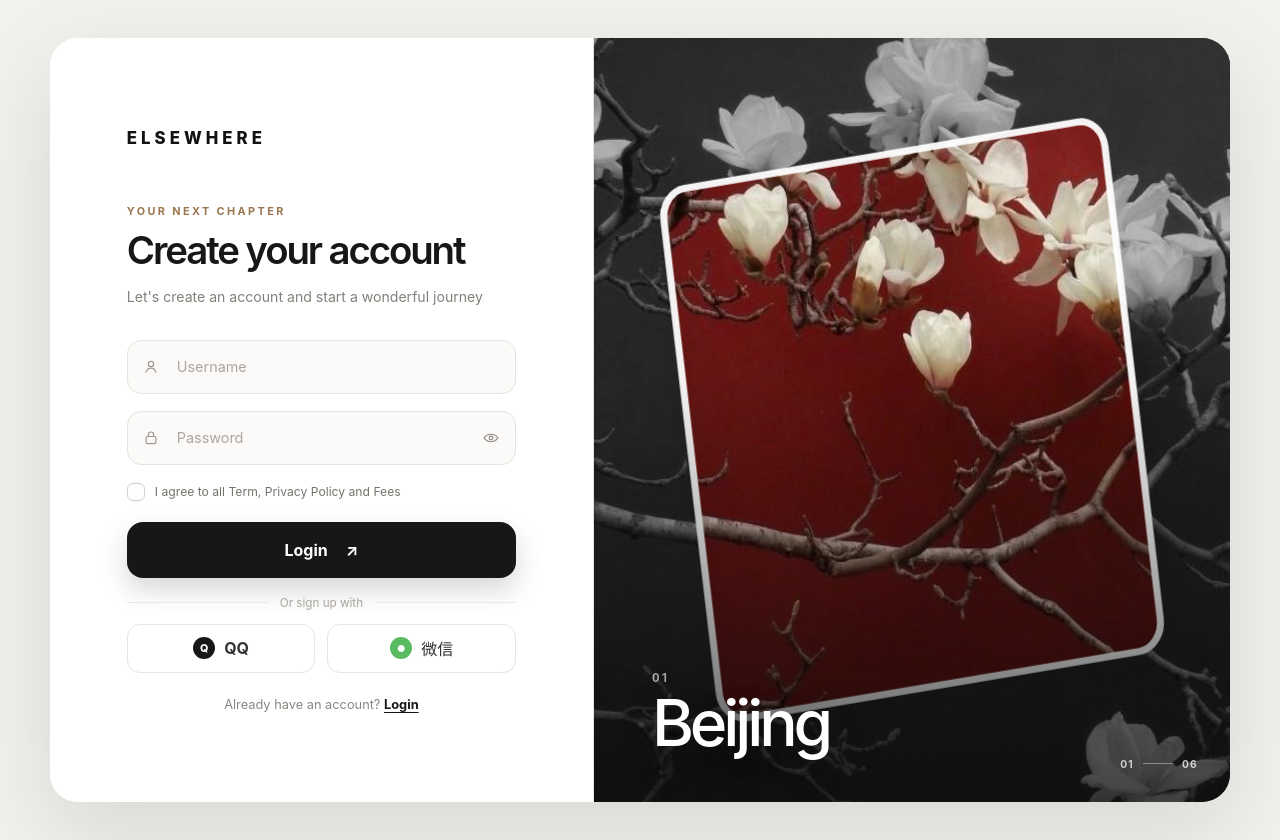
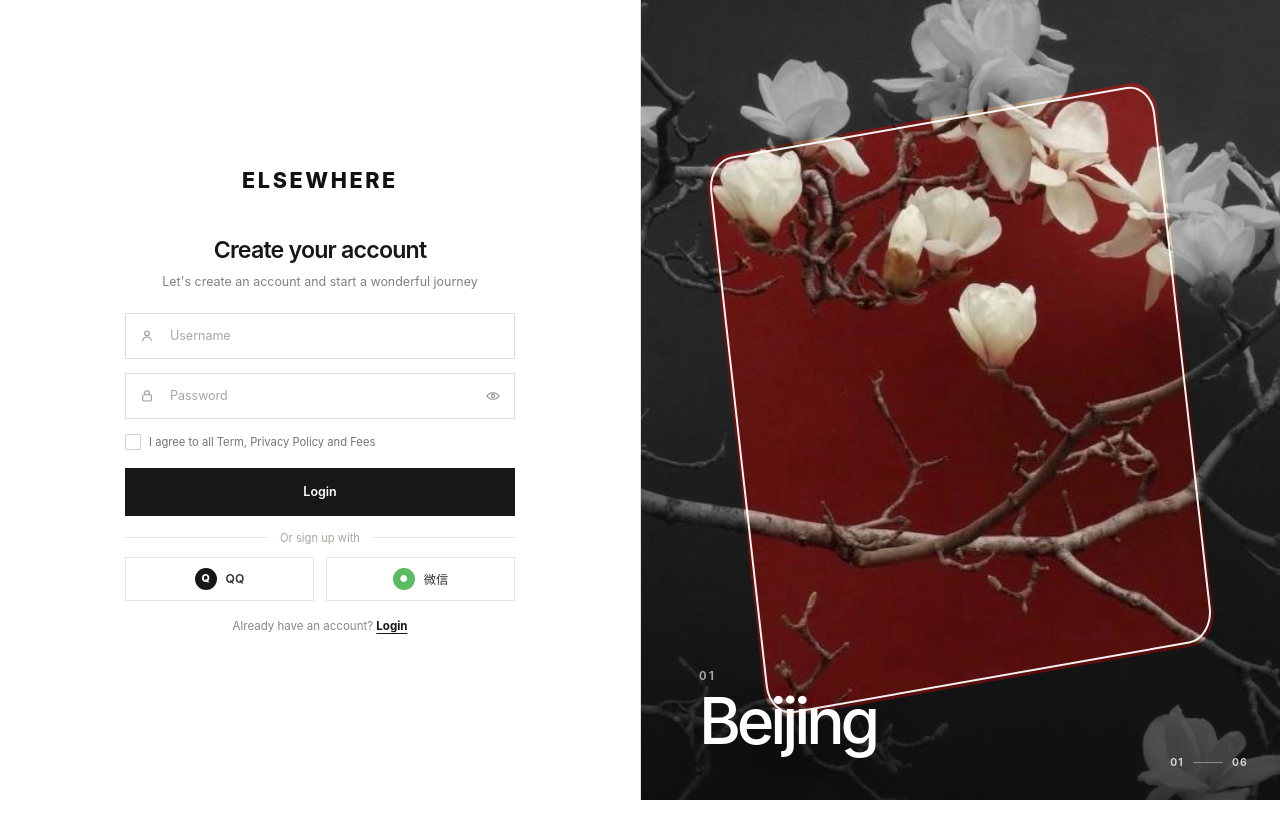
Before and after one commit to zhenyuk303/Elsewhere, a React (Vite) app: page / in a window 1280 px wide. After the commit the page ends 800 px from the top, so only its background shows below. Built offline with nearby package versions, Linux system fonts and the light colour scheme.

Commit message:
refine fullscreen auth layout

```diff
--- a/src/features/auth/AuthPanel.tsx
+++ b/src/features/auth/AuthPanel.tsx
@@ -82,7 +82,6 @@ export function AuthPanel({
           ELSEWHERE
         </a>
         <div className="title-block" key={mode}>
-          <p className="eyebrow">YOUR NEXT CHAPTER</p>
           <h1 id="auth-title">
             {isSignup
               ? 'Create your account'
@@ -182,9 +181,6 @@ export function AuthPanel({
           disabled={disabled}
         >
           <span>Login</span>
-          <span aria-hidden="true" className="button-arrow">
-            ↗
-          </span>
         </button>
 
         {isSignup ? (
--- a/src/features/auth/auth.css
+++ b/src/features/auth/auth.css
@@ -1,6 +1,5 @@
 .auth-panel {
-  width: min(100%, 430px);
-  min-height: 610px;
+  width: min(100%, 390px);
   display: flex;
   flex-direction: column;
   justify-content: center;
@@ -8,16 +7,17 @@
 }
 
 .auth-header {
-  margin-bottom: 32px;
+  margin-bottom: 22px;
+  text-align: center;
 }
 
 .brand {
-  display: inline-flex;
-  margin: 0 0 clamp(48px, 7vh, 80px);
+  display: block;
+  margin: 0 0 clamp(32px, 5.5vh, 56px);
   color: #121212;
-  font-size: 1.05rem;
-  font-weight: 850;
-  letter-spacing: 0.24em;
+  font-size: 1.35rem;
+  font-weight: 800;
+  letter-spacing: 0.12em;
   text-decoration: none;
 }
 
@@ -25,33 +25,25 @@
   animation: auth-content-in 420ms cubic-bezier(0.22, 1, 0.36, 1) both;
 }
 
-.eyebrow {
-  margin: 0 0 12px;
-  color: #9a7650;
-  font-size: 0.68rem;
-  font-weight: 750;
-  letter-spacing: 0.22em;
-}
-
 .auth-header h1 {
-  max-width: 430px;
+  max-width: 390px;
   margin: 0;
-  font-size: clamp(2rem, 3vw, 3.05rem);
+  font-size: clamp(1.45rem, 1.75vw, 1.75rem);
   font-weight: 600;
-  letter-spacing: -0.055em;
-  line-height: 1.05;
+  letter-spacing: -0.035em;
+  line-height: 1.18;
 }
 
 .auth-subtitle {
-  margin: 14px 0 0;
+  margin: 8px 0 0;
   color: #83807a;
-  font-size: 0.88rem;
-  line-height: 1.65;
+  font-size: 0.78rem;
+  line-height: 1.45;
 }
 
 .auth-form {
   display: grid;
-  gap: 17px;
+  gap: 14px;
 }
 
 .field-group {
@@ -70,19 +62,19 @@
 }
 
 .field-shell {
-  min-height: 54px;
+  min-height: 46px;
   display: flex;
   align-items: center;
-  border: 1px solid #e7e3de;
-  border-radius: 14px;
-  background: #fbfaf8;
+  border: 1px solid #dedede;
+  border-radius: 0;
+  background: #fff;
   transition: border-color 180ms ease, box-shadow 180ms ease, background 180ms ease;
 }
 
 .field-shell:focus-within {
-  border-color: #a78a68;
+  border-color: #7b7b7b;
   background: #fff;
-  box-shadow: 0 0 0 4px rgb(167 138 104 / 12%);
+  box-shadow: 0 0 0 2px rgb(23 23 23 / 8%);
 }
 
 .field-shell.has-error {
@@ -90,7 +82,7 @@
 }
 
 .field-icon {
-  width: 47px;
+  width: 42px;
   display: grid;
   place-items: center;
   color: #9b9892;
@@ -98,7 +90,7 @@
 
 .field-icon svg,
 .password-toggle svg {
-  width: 18px;
+  width: 16px;
   fill: none;
   stroke: currentColor;
   stroke-linecap: round;
@@ -114,7 +106,7 @@
   outline: 0;
   background: transparent;
   color: #171717;
-  font-size: 0.9rem;
+  font-size: 0.78rem;
 }
 
 .field-shell input::placeholder {
@@ -122,7 +114,7 @@
 }
 
 .password-toggle {
-  width: 48px;
+  width: 42px;
   align-self: stretch;
   display: grid;
   place-items: center;
@@ -145,9 +137,9 @@
 .checkbox-label {
   display: flex;
   align-items: center;
-  gap: 10px;
+  gap: 8px;
   color: #77736d;
-  font-size: 0.76rem;
+  font-size: 0.7rem;
   cursor: pointer;
 }
 
@@ -157,13 +149,13 @@
 }
 
 .custom-check {
-  width: 18px;
-  height: 18px;
+  width: 16px;
+  height: 16px;
   flex: 0 0 auto;
   display: grid;
   place-items: center;
   border: 1px solid #d3cec6;
-  border-radius: 6px;
+  border-radius: 2px;
   background: #fff;
   transition: 160ms ease;
 }
@@ -191,25 +183,25 @@
 }
 
 .primary-button {
-  min-height: 56px;
+  min-height: 48px;
   display: flex;
   align-items: center;
   justify-content: center;
-  gap: 18px;
   margin-top: 4px;
   border: 0;
-  border-radius: 16px;
+  border-radius: 0;
   background: #171717;
-  box-shadow: 0 12px 28px rgb(0 0 0 / 16%);
+  box-shadow: none;
   color: #fff;
-  font-weight: 680;
+  font-size: 0.78rem;
+  font-weight: 600;
   cursor: pointer;
   transition: transform 180ms ease, box-shadow 180ms ease;
 }
 
 .primary-button:hover {
-  transform: translateY(-2px);
-  box-shadow: 0 16px 34px rgb(0 0 0 / 21%);
+  transform: translateY(-1px);
+  box-shadow: 0 8px 20px rgb(0 0 0 / 14%);
 }
 
 .primary-button:active {
@@ -221,18 +213,9 @@
   opacity: 0.72;
 }
 
-.button-arrow {
-  font-size: 1rem;
-  transition: transform 180ms ease;
-}
-
-.primary-button:hover .button-arrow {
-  transform: translate(2px, -2px);
-}
-
 .social-block {
   display: grid;
-  gap: 14px;
+  gap: 12px;
 }
 
 .social-label {
@@ -241,7 +224,7 @@
   gap: 13px;
   margin: 1px 0 0;
   color: #aaa59e;
-  font-size: 0.73rem;
+  font-size: 0.7rem;
 }
 
 .social-label::before,
@@ -259,16 +242,17 @@
 }
 
 .social-actions button {
-  min-height: 49px;
+  min-height: 44px;
   display: flex;
   align-items: center;
   justify-content: center;
   gap: 9px;
   border: 1px solid #e8e4de;
-  border-radius: 13px;
+  border-radius: 0;
   background: #fff;
   color: #34312e;
-  font-weight: 650;
+  font-size: 0.76rem;
+  font-weight: 600;
   cursor: pointer;
   transition: border-color 160ms ease, background 160ms ease, transform 160ms ease;
 }
@@ -301,9 +285,9 @@
 }
 
 .mode-switch {
-  margin: 24px 0 0;
+  margin: 18px 0 0;
   color: #8b8781;
-  font-size: 0.8rem;
+  font-size: 0.72rem;
   text-align: center;
 }
 
@@ -330,12 +314,8 @@
 }
 
 @media (max-height: 780px) and (min-width: 881px) {
-  .auth-panel {
-    min-height: 560px;
-  }
-
   .brand {
-    margin-bottom: 42px;
+    margin-bottom: 28px;
   }
 
   .auth-header {
@@ -358,11 +338,11 @@
   }
 
   .brand {
-    margin-bottom: 42px;
+    margin-bottom: 34px;
   }
 
   .auth-header h1 {
-    font-size: clamp(2.05rem, 9vw, 3rem);
+    font-size: clamp(1.45rem, 6vw, 1.8rem);
   }
 }
 
@@ -377,7 +357,7 @@
 
   .field-shell,
   .primary-button {
-    min-height: 52px;
+    min-height: 48px;
   }
 
   .agreement-row {
@@ -399,8 +379,7 @@
   }
 
   .primary-button,
-  .social-actions button,
-  .button-arrow {
+  .social-actions button {
     transition-duration: 80ms;
   }
 }
--- a/src/features/carousel/TravelCarousel.tsx
+++ b/src/features/carousel/TravelCarousel.tsx
@@ -35,6 +35,14 @@ function TravelSlide({ index, phase, active, slot }: SlideProps) {
         onError={() => setImageError(true)}
       />
       {active && !imageError ? (
+        <>
+          <img
+            className="travel-image travel-image--color"
+            src={slide.src}
+            alt=""
+            draggable="false"
+            style={{ clipPath: `url(#${clipId})` }}
+          />
           <svg
             className={`color-window color-window--${animationPhase}`}
             viewBox="0 0 1000 1000"
@@ -42,24 +50,17 @@ function TravelSlide({ index, phase, active, slot }: SlideProps) {
             aria-hidden="true"
           >
             <defs>
-            <clipPath id={clipId}>
+              <clipPath id={clipId} clipPathUnits="objectBoundingBox">
                 <rect
                   className="color-window__shape"
-                x="150"
-                y="150"
-                width="700"
-                height="700"
-                rx="38"
+                  x="0.15"
+                  y="0.15"
+                  width="0.7"
+                  height="0.7"
+                  rx="0.038"
                 />
               </clipPath>
             </defs>
-          <image
-            href={slide.src}
-            width="1000"
-            height="1000"
-            preserveAspectRatio="xMidYMid slice"
-            clipPath={`url(#${clipId})`}
-          />
             <rect
               className="color-window__border"
               x="150"
@@ -69,6 +70,7 @@ function TravelSlide({ index, phase, active, slot }: SlideProps) {
               rx="38"
             />
           </svg>
+        </>
       ) : null}
       <div className="slide-shade" aria-hidden="true" />
       <div className="location-lockup">
--- a/src/features/carousel/carousel.css
+++ b/src/features/carousel/carousel.css
@@ -60,8 +60,15 @@
   transform: scale(1.015);
 }
 
+.travel-image--color {
+  z-index: 1;
+  transform: scale(1.015);
+}
+
 .color-window {
+  z-index: 2;
   overflow: visible;
+  pointer-events: none;
 }
 
 .color-window__shape,
@@ -73,9 +80,8 @@
 .color-window__border {
   fill: none;
   stroke: rgb(255 255 255 / 94%);
-  stroke-width: 7px;
+  stroke-width: 2px;
   vector-effect: non-scaling-stroke;
-  filter: drop-shadow(0 12px 18px rgb(0 0 0 / 16%));
 }
 
 .color-window--reveal .color-window__shape,
--- a/src/features/transition/transition.css
+++ b/src/features/transition/transition.css
@@ -27,7 +27,7 @@
   height: var(--origin-height);
   display: grid;
   place-items: center;
-  border-radius: 18px;
+  border-radius: 0;
   background: #171717;
   color: #fff;
   transform-origin: center;
--- a/src/styles/global.css
+++ b/src/styles/global.css
@@ -1,6 +1,6 @@
 :root {
   color: #171717;
-  background: #f3f1ed;
+  background: #fff;
   font-family:
     Inter, ui-sans-serif, system-ui, -apple-system, BlinkMacSystemFont, "Segoe UI",
     sans-serif;
@@ -17,6 +17,7 @@ body,
 #root {
   min-width: 320px;
   min-height: 100%;
+  height: 100%;
   margin: 0;
 }
 
@@ -30,21 +31,20 @@ input {
 }
 
 .app-shell {
+  width: 100%;
   min-height: 100vh;
-  display: grid;
-  place-items: center;
-  padding: clamp(16px, 3vw, 44px);
+  min-height: 100svh;
 }
 
 .journey-card {
-  width: min(1180px, 100%);
-  min-height: min(760px, calc(100vh - 48px));
+  width: 100%;
+  height: 100vh;
+  height: 100svh;
+  min-height: 620px;
   display: grid;
-  grid-template-columns: minmax(460px, 0.92fr) minmax(480px, 1.08fr);
+  grid-template-columns: repeat(2, minmax(0, 1fr));
   overflow: hidden;
-  border-radius: 28px;
   background: #fff;
-  box-shadow: 0 32px 90px rgb(36 31 23 / 12%);
   transform: translateZ(0);
 }
 
@@ -52,7 +52,7 @@ input {
   min-width: 0;
   display: grid;
   align-items: center;
-  padding: clamp(40px, 6vw, 78px);
+  padding: clamp(32px, 5vw, 80px);
   background: #fff;
 }
 
@@ -95,10 +95,10 @@ input {
 
   .journey-card {
     width: 100%;
+    height: auto;
     min-height: 100svh;
     grid-template-columns: 1fr;
     grid-template-rows: auto minmax(360px, 46svh);
-    border-radius: 0;
   }
 
   .auth-shell {
```
Also changed, not shown: 2 other files (tests, documents, lock files or other folders). Lines whose indentation alone changed are shown as unchanged.
